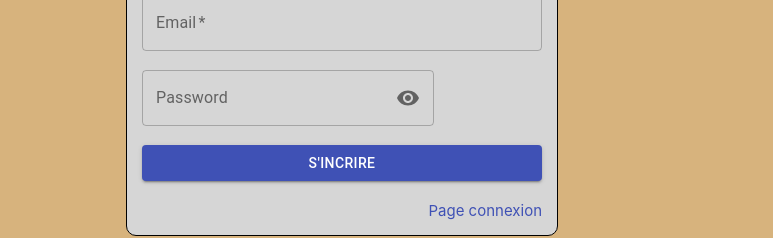
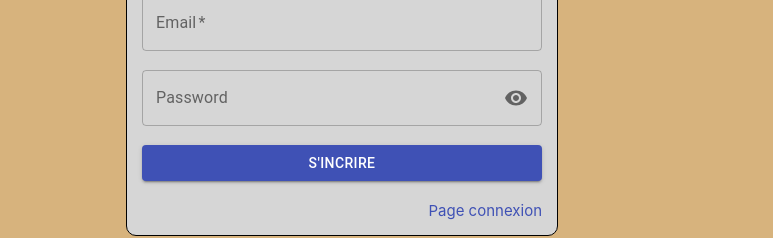
Before and after one commit to BenGex31/weddingguests, a React (Create React App) app: page /signup in a window 1280 px wide. Shown: the part 566-804 px from the top of the page, without its empty margins (298-1071 px from the left). Built offline with nearby package versions, Linux system fonts and the light colour scheme; no server answers; a web font is replaced by a local one.

Commit message:
Update InputAdornmets.jsx

```diff
--- a/src/components/InputAdornmets.jsx
+++ b/src/components/InputAdornmets.jsx
@@ -17,11 +17,10 @@ export default function InputAdornments({
   visibility,
 }) {
   return (
-    <div>
+    <div style={{ display: "contents" }}>
       <FormControl variant='outlined'>
         <InputLabel htmlFor='outlined-adornment-password'>Password</InputLabel>
         <OutlinedInput
-          fullWidth
           id={id}
           type={type}
           value={value}
@@ -30,8 +29,8 @@ export default function InputAdornments({
             <InputAdornment position='end'>
               <IconButton
                 aria-label='toggle password visibility'
-                onClick={onClick} // handleClickShowPassword
-                onMouseDown={onMouseDown} // handleMouseDownPassword
+                onClick={onClick}
+                onMouseDown={onMouseDown}
                 edge='end'
               >
                 {visibility ? <Visibility /> : <VisibilityOff />}
```
